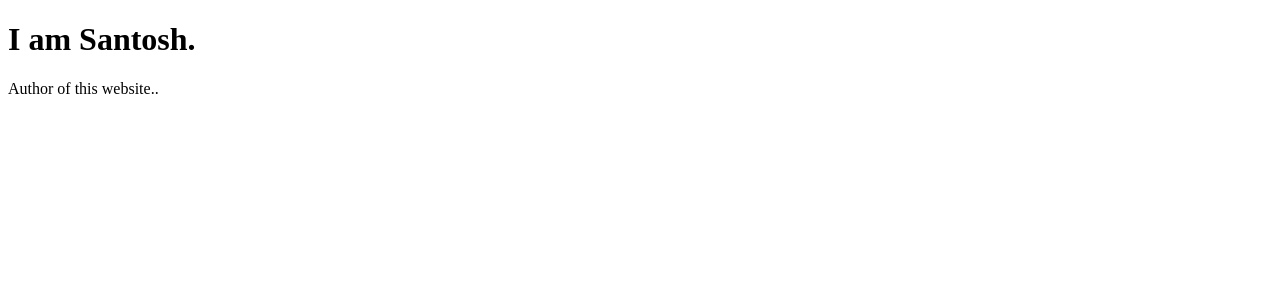
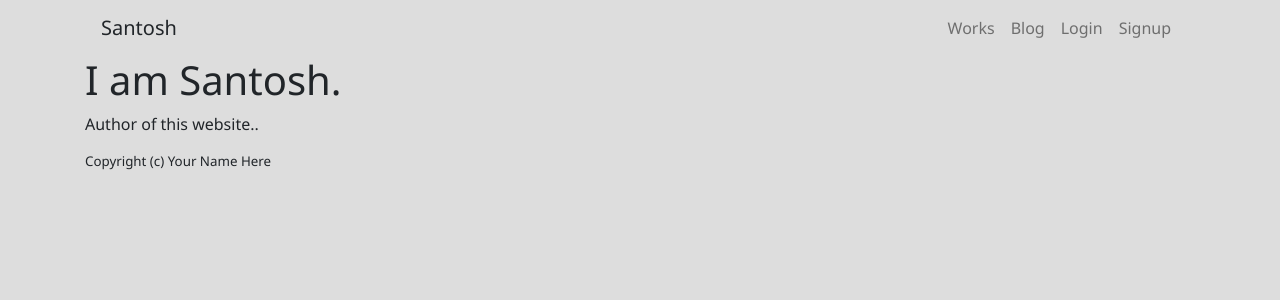
Before and after one commit to santosh/personalweb, a Django app: page /about/ in a window 1280 px wide. Shown: the top 300 px of the page. Run offline with Django 3.2, Linux system fonts and the light colour scheme; some libraries are stand-ins or nearby versions.

Commit message:
Adds navbar and footer; organises templates

```diff
--- a/assets/css/styles.css
+++ b/assets/css/styles.css
@@ -15,3 +15,7 @@ a:visited {
 a:hover {
   background: #ccc;
 }
+
+footer {
+  font-size: smaller;
+}
--- a/templates/about.html
+++ b/templates/about.html
@@ -1,12 +1,7 @@
-<!DOCTYPE html>
-<html lang="en">
-  <head>
-    <meta charset="utf-8" />
-    <meta name="viewport" content="width=device-width, initial-scale=1.0" />
-    <title>About</title>
-  </head>
-  <body>
+{% extends 'base_layout.html' %}
+{% load static from staticfiles %}
+<!--TODO: Remove this page. This page will be the first fold of the site.-->
+{% block content %}
     <h1>I am Santosh.</h1>
     <p>Author of this website..</p>
-  </body>
-</html>
+{% endblock %}
--- a/templates/base_layout.html
+++ b/templates/base_layout.html
@@ -1,6 +1,5 @@
+<!DOCTYPE html>
 {% load static from staticfiles %}
-
-<!DOCTYPE html>
 <html lang="en">
 
 <head>
@@ -10,30 +9,16 @@
   <link rel="shortcut icon" href="{% static 'images/favicon.png' %}" type="image/png">
   <link rel="apple-touch-icon" href="{% static 'images/favicon.png' %}" type="image/png">
   <title>{% block title %} {% endblock %}</title>
-  <link rel="stylesheet" href="https://stackpath.bootstrapcdn.com/bootstrap/4.1.3/css/bootstrap.min.css">
+  <link rel="stylesheet" href="https://stackpath.bootstrapcdn.com/bootstrap/4.3.1/css/bootstrap.min.css">
   <link rel="stylesheet" href="{% static 'css/styles.css' %}">
 </head>
 
 <body>
   <div class="container">
-    <nav>
-      <ul>
-        {% if user.is_authenticated %}
-        <li><a href="{% url 'articles:create' %}">New Article</a></li>
-        <li>
-          <form class="logout-link" action="{% url 'accounts:logout' %}" method="POST">
-            {% csrf_token %}
-            <button type="submit">Logout</button>
-          </form>
-        </li>
-        {% else %}
-        <li><a href="{% url 'accounts:login' %}">Login</a></li>
-        <li><a href="{% url 'accounts:signup' %}">Signup</a></li>
-        {% endif %}
-      </ul>
-    </nav>
+    {% include 'navbar.html' %}
     {% block content %}
     {% endblock %}
+    {% include 'footer.html' %}
   </div>
   <script src="https://ajax.googleapis.com/ajax/libs/jquery/2.1.3/jquery.min.js"></script>
   <script src="https://stackpath.bootstrapcdn.com/bootstrap/4.1.3/js/bootstrap.min.js"></script>
--- /dev/null
+++ b/templates/footer.html
@@ -0,0 +1,3 @@
+<footer class="footer">
+    <p>Copyright (c) Your Name Here</p>
+</footer>
--- /dev/null
+++ b/templates/navbar.html
@@ -0,0 +1,38 @@
+<nav class="navbar navbar-expand-lg navbar-light">
+  <!-- TODO: Brand name will be in global yaml config-->
+  <a class="navbar-brand">Santosh</a>
+  <button class="navbar-toggler" type="button" data-toggle="collapse" data-target="#navbarSupportedContent" aria-controls="navbarSupportedContent" aria-expanded="false" aria-label="Toggle navigation">
+    <span class="navbar-toggler-icon"></span>
+  </button>
+  <div class="collapse navbar-collapse" id="navbarSupportedContent">
+  <!--  TODO: Remove this extra ul, see comment at https://stackoverflow.com/a/41513784/939986-->
+      <ul class="navbar-nav mr-auto"></ul>
+      <ul class="navbar-nav">
+        <li class="nav-item">
+            <a href="#works" class="nav-link">Works</a>
+        </li>
+        <li class="nav-item">
+            <!-- TODO: Following templating rules for link -->
+            <a href="/articles" class="nav-link">Blog</a>
+        </li>
+        {% if user.is_authenticated %}
+        <li class="nav-item">
+            <a class="nav-link" href="{% url 'articles:create' %}">New Article</a>
+        </li>
+        <li class="nav-item">
+          <form class="logout-link" action="{% url 'accounts:logout' %}" method="POST">
+            {% csrf_token %}
+            <button type="submit">Logout</button>
+          </form>
+        </li>
+        {% else %}
+        <li class="nav-item">
+            <a class="nav-link" href="{% url 'accounts:login' %}">Login</a>
+        </li>
+        <li class="nav-item">
+            <a class="nav-link" href="{% url 'accounts:signup' %}">Signup</a>
+        </li>
+        {% endif %}
+      </ul>
+  </div>
+</nav>
```
Also changed, not shown: templates/homepage.html (+4 -10 lines).
